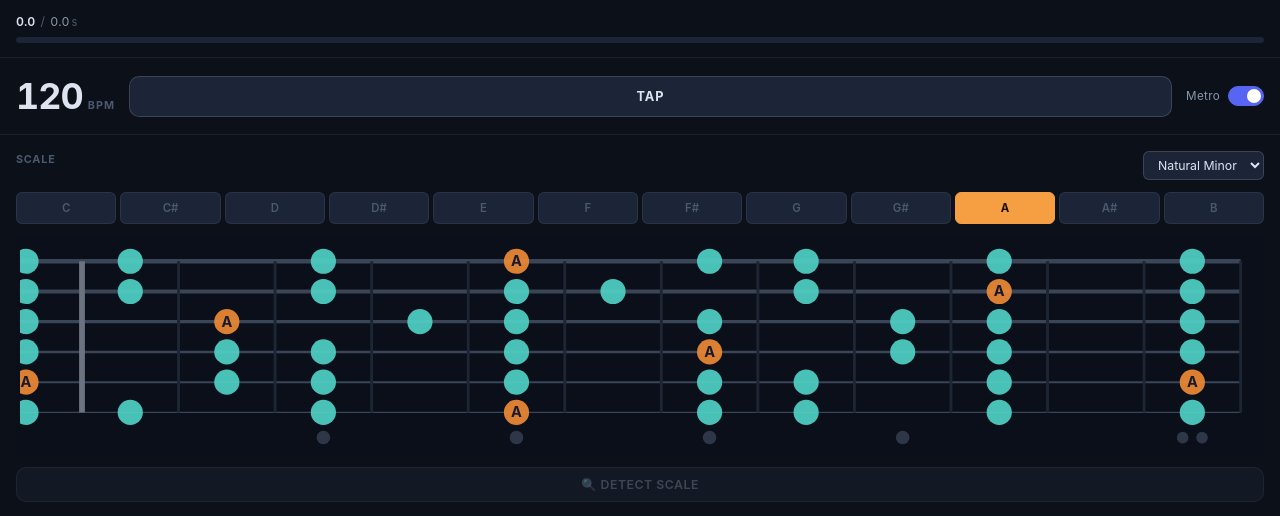
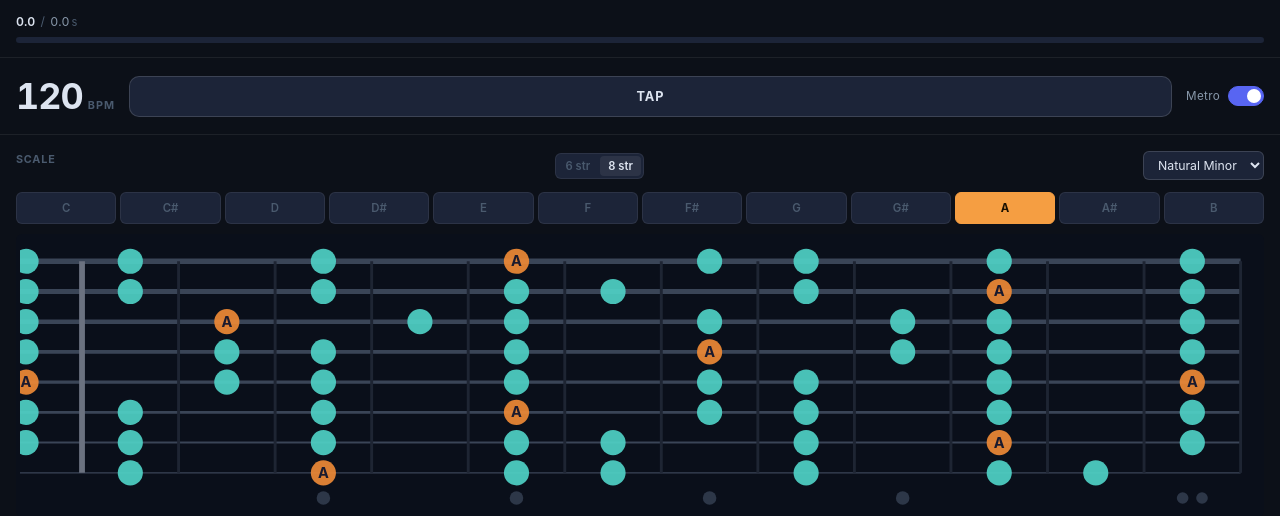
Before and after one commit to Maachax/Raspberry-looper, a Flask app: page / in a window 1280 px wide. Shown: the part 52-568 px from the top of the page. Run offline with Flask 3, Linux system fonts and the light colour scheme; some libraries are stand-ins or nearby versions.

Commit message:
feat: add 6/8-string guitar toggle, default 8-string
Standard 8-string tuning F# B E A D G B e. Toggle persists via
localStorage. SVG height scales with string count (fixed 15.6px
string spacing), so 8-string fretboard is taller than 6-string.

Co-Authored-By: Claude Sonnet 4.6 <noreply@anthropic.com>

```diff
--- a/static/app.js
+++ b/static/app.js
@@ -39,8 +39,9 @@
         // =================================================================
 
         const SCALE_NOTES = ['C', 'C#', 'D', 'D#', 'E', 'F', 'F#', 'G', 'G#', 'A', 'A#', 'B'];
-        // Open string notes in semitones from C: Low E, A, D, G, B, High e
-        const OPEN_STRINGS = [4, 9, 2, 7, 11, 4];
+        // Open string notes in semitones from C
+        const OPEN_STRINGS_6 = [4, 9, 2, 7, 11, 4];          // Low E A D G B e
+        const OPEN_STRINGS_8 = [6, 11, 4, 9, 2, 7, 11, 4];   // F# B E A D G B e
         const SCALE_INTERVALS = {
             'minor':          [0, 2, 3, 5, 7, 8, 10],
             'major':          [0, 2, 4, 5, 7, 9, 11],
@@ -76,6 +77,16 @@
 
         let scaleRoot = 'A';
         let scaleType = 'minor';
+        let guitarMode = localStorage.getItem('guitarMode') || '8string';
+
+        function setGuitarMode(mode) {
+            guitarMode = mode;
+            localStorage.setItem('guitarMode', mode);
+            document.querySelectorAll('.string-mode-btn').forEach(btn => {
+                btn.classList.toggle('active', btn.dataset.mode === mode);
+            });
+            renderFretboard();
+        }
 
         function initScaleRootButtons() {
             const row = document.getElementById('scaleRootRow');
@@ -183,21 +194,25 @@
             const rootIdx = SCALE_NOTES.indexOf(scaleRoot);
             const intervals = new Set(SCALE_INTERVALS[scaleType] || []);
 
-            const W = 640, H = 112;
+            const OPEN_STRINGS = guitarMode === '8string' ? OPEN_STRINGS_8 : OPEN_STRINGS_6;
+            const STRINGS = OPEN_STRINGS.length;
+
+            const W = 640;
             const padL = 32, padR = 10, padT = 12, padB = 22;
-            const FRETS = 12, STRINGS = 6;
+            const FRETS = 12;
+            const STRING_SPACING = 15.6; // px between strings (fixed regardless of count)
+            const H = padT + padB + STRING_SPACING * (STRINGS - 1);
             const fretW = (W - padL - padR) / FRETS;
-            const stringH = (H - padT - padB) / (STRINGS - 1);
             const DOT_R = 6.5;
             const openX = padL - fretW * 0.58;
 
             const fretX = f => padL + f * fretW;
             const noteX = f => f === 0 ? openX : padL + (f - 0.5) * fretW;
-            const stringY = s => padT + (STRINGS - 1 - s) * stringH; // s=0 = low E = bottom row
+            const stringY = s => padT + (STRINGS - 1 - s) * STRING_SPACING; // s=0 = lowest string = bottom
 
             let svg = `<svg viewBox="0 0 ${W} ${H}" xmlns="http://www.w3.org/2000/svg" width="100%" style="display:block">`;
 
-            // String lines (low E thickest at bottom)
+            // String lines
             for (let s = 0; s < STRINGS; s++) {
                 const y = stringY(s);
                 const sw = 0.7 + s * 0.32;
@@ -207,11 +222,11 @@
             // Fret lines (nut thicker)
             for (let f = 0; f <= FRETS; f++) {
                 const x = fretX(f);
-                svg += `<line x1="${x}" y1="${padT}" x2="${x}" y2="${padT + (STRINGS-1)*stringH}" stroke="${f === 0 ? '#6b7280' : '#1e2533'}" stroke-width="${f === 0 ? 3 : 1.5}"/>`;
+                svg += `<line x1="${x}" y1="${padT}" x2="${x}" y2="${padT + (STRINGS-1)*STRING_SPACING}" stroke="${f === 0 ? '#6b7280' : '#1e2533'}" stroke-width="${f === 0 ? 3 : 1.5}"/>`;
             }
 
             // Position markers below strings
-            const markerY = padT + (STRINGS - 1) * stringH + 13;
+            const markerY = padT + (STRINGS - 1) * STRING_SPACING + 13;
             for (const mf of [3, 5, 7, 9]) {
                 svg += `<circle cx="${padL + (mf - 0.5) * fretW}" cy="${markerY}" r="3.5" fill="#2d3748"/>`;
             }
@@ -1576,7 +1591,8 @@
 
         connect();
         initScaleRootButtons();
-        renderFretboard();
+        setGuitarMode(guitarMode); // init toggle active state + render
+
 
         // Poll for UI updates (progress bar + level meter)
         setInterval(() => {
--- a/static/style.css
+++ b/static/style.css
@@ -433,6 +433,28 @@ input, select {
     justify-content: space-between;
     margin-bottom: 12px;
 }
+
+.string-mode-toggle {
+    display: flex;
+    gap: 2px;
+    background: var(--surface-2);
+    border: 1px solid var(--border);
+    border-radius: var(--radius-sm);
+    padding: 2px;
+}
+.string-mode-btn {
+    padding: 3px 8px;
+    background: transparent;
+    border: none;
+    border-radius: calc(var(--radius-sm) - 2px);
+    color: var(--text-muted);
+    font-size: 0.75em;
+    font-weight: 600;
+    cursor: pointer;
+    transition: all 0.12s;
+}
+.string-mode-btn:hover { color: var(--text); }
+.string-mode-btn.active { background: var(--surface-3, var(--border)); color: var(--text); }
 
 .scale-type-select {
     background: var(--surface-2);
--- a/templates/index.html
+++ b/templates/index.html
@@ -118,6 +118,10 @@
         <div class="section scale-section">
             <div class="scale-header">
                 <span class="section-label">Scale</span>
+                <div class="string-mode-toggle">
+                    <button class="string-mode-btn" data-mode="6string" onclick="setGuitarMode('6string')">6 str</button>
+                    <button class="string-mode-btn" data-mode="8string" onclick="setGuitarMode('8string')">8 str</button>
+                </div>
                 <select class="scale-type-select" id="scaleTypeSelect" onchange="setScaleType(this.value)">
                     <option value="minor">Natural Minor</option>
                     <option value="major">Major</option>
```
